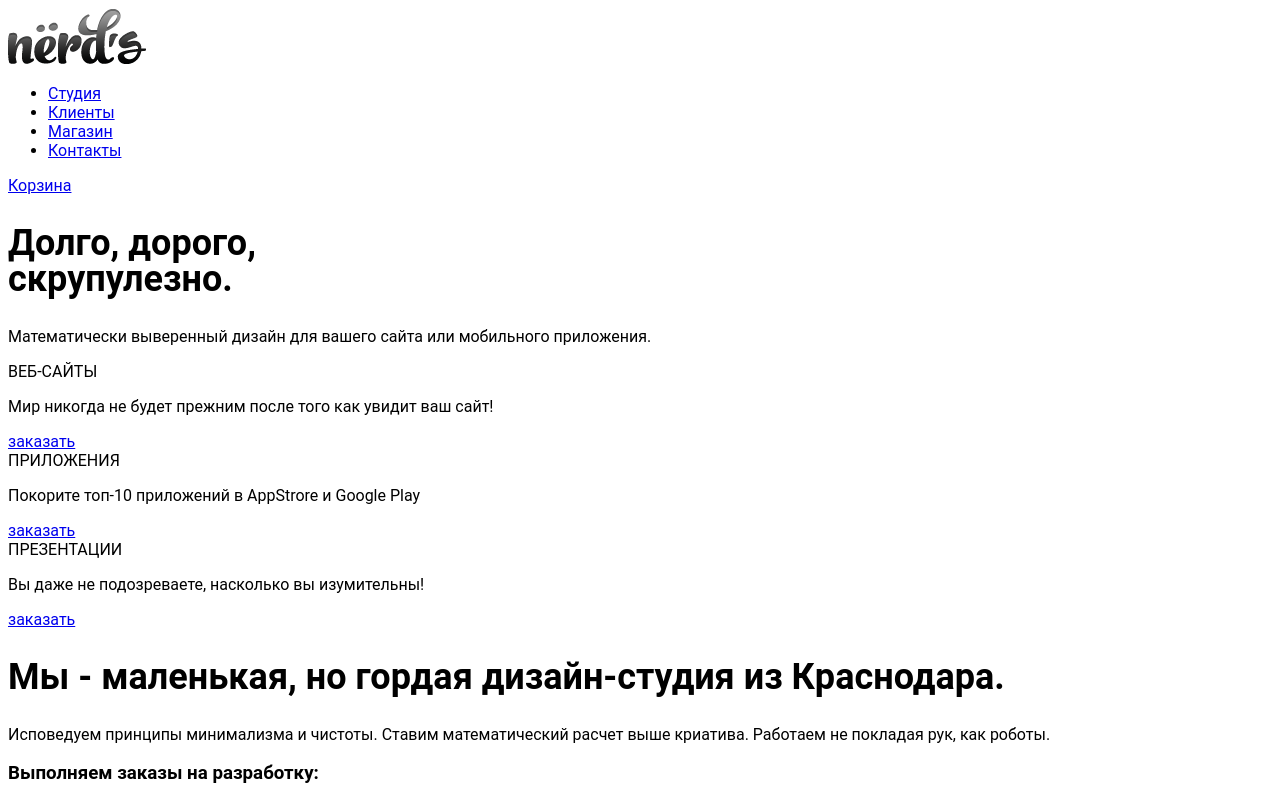
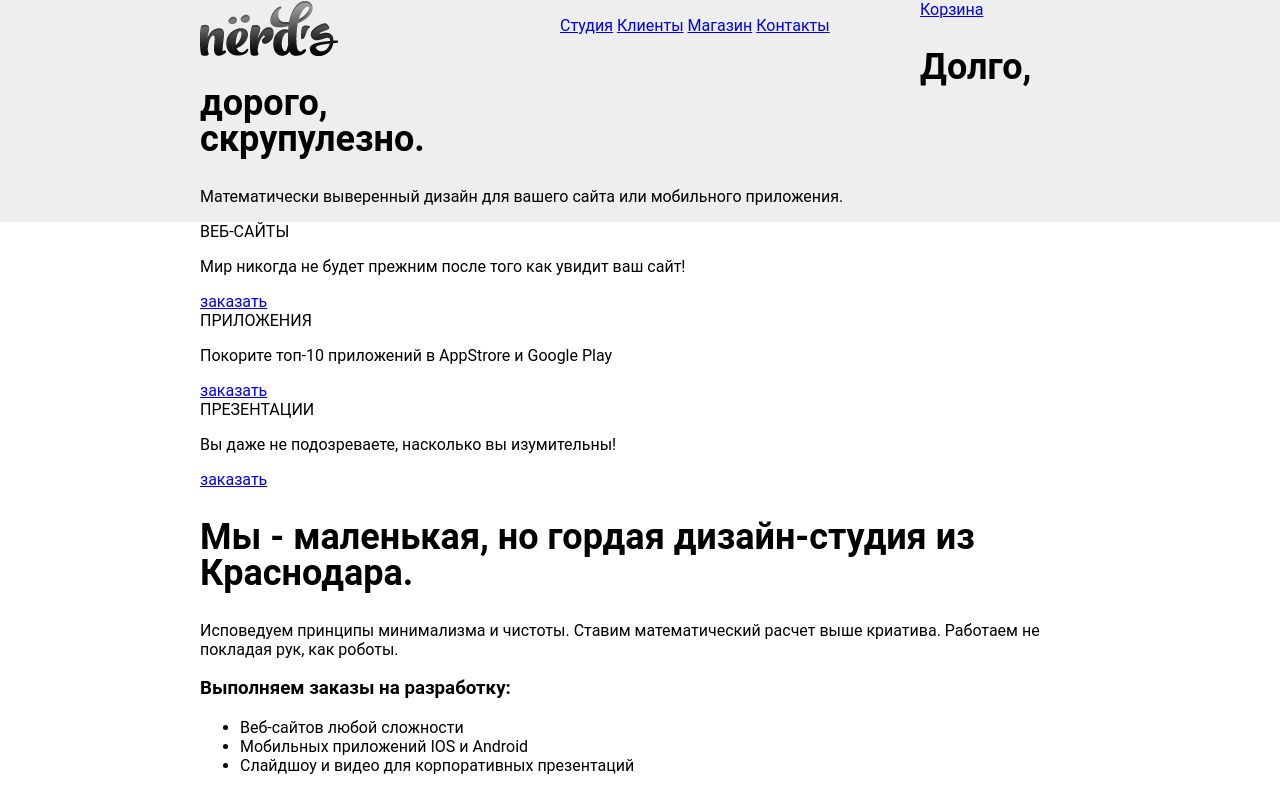
Before and after one commit to bondarevoleg/119888-nerds, a plain HTML site: page index.html in a window 1280 px wide. Shown: the top 788 px of the page. Drawn offline with Linux system fonts and the light colour scheme.

Commit message:
css
сетки

```diff
--- a/css/style.css
+++ b/css/style.css
@@ -3,6 +3,9 @@ body {
   font-family: "Roboto";
   font-weight: normal;
   color: #000000;
+  margin: 0;
+  padding: 0;
+  width: 100%;
 }
 h1 {
   font-size: 40px;
@@ -12,3 +15,39 @@ h2{
   font-size: 36px;
   line-height: 1em;
 }
+
+.main-header {
+  background-color: #eeeeee;
+
+}
+
+.container {
+  width: 880px;
+  margin: 0 auto;
+  padding: 0 10px;
+
+}
+
+.clearfix::after {
+  content: "";
+  display: table;
+  clear: both;
+
+
+}
+
+.logo-header {
+  float: left;
+  width: 140px;
+  height: 60px;
+  margin-right: 180px;
+}
+
+.main-navigation {
+  float: left;
+  width: 400px;
+}
+
+.main-navigation li {
+  display: inline-block;
+}
--- a/index.html
+++ b/index.html
@@ -5,10 +5,10 @@
   <title>Нёрдс</title>
   <link rel="stylesheet" href="css/style.css">
 
-</head>
+  </head>
 <body>
   <header class="main-header">
-    <div class="container">
+    <div class="container clearfix">
       <div class="logo-header">
         <img src="img/logo.png" alt="">
       </div>
```
Also changed, not shown: inner.html (+1 -1 lines).
